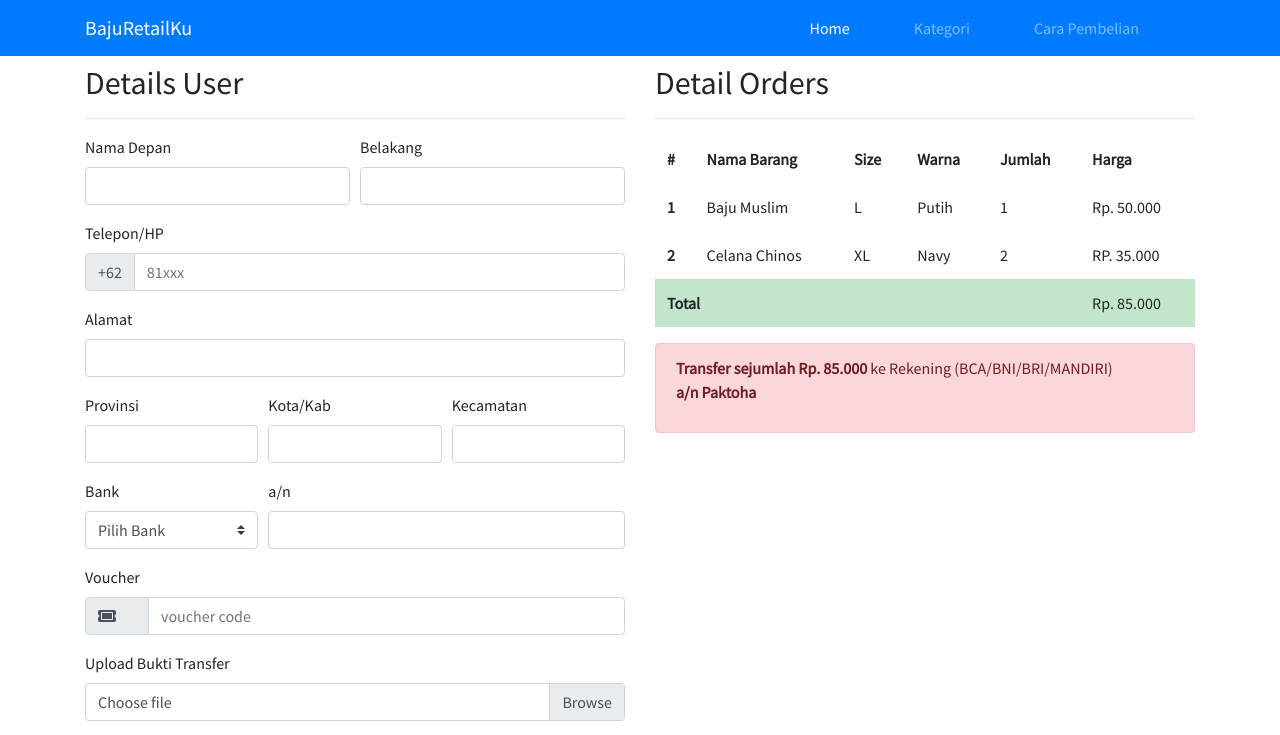
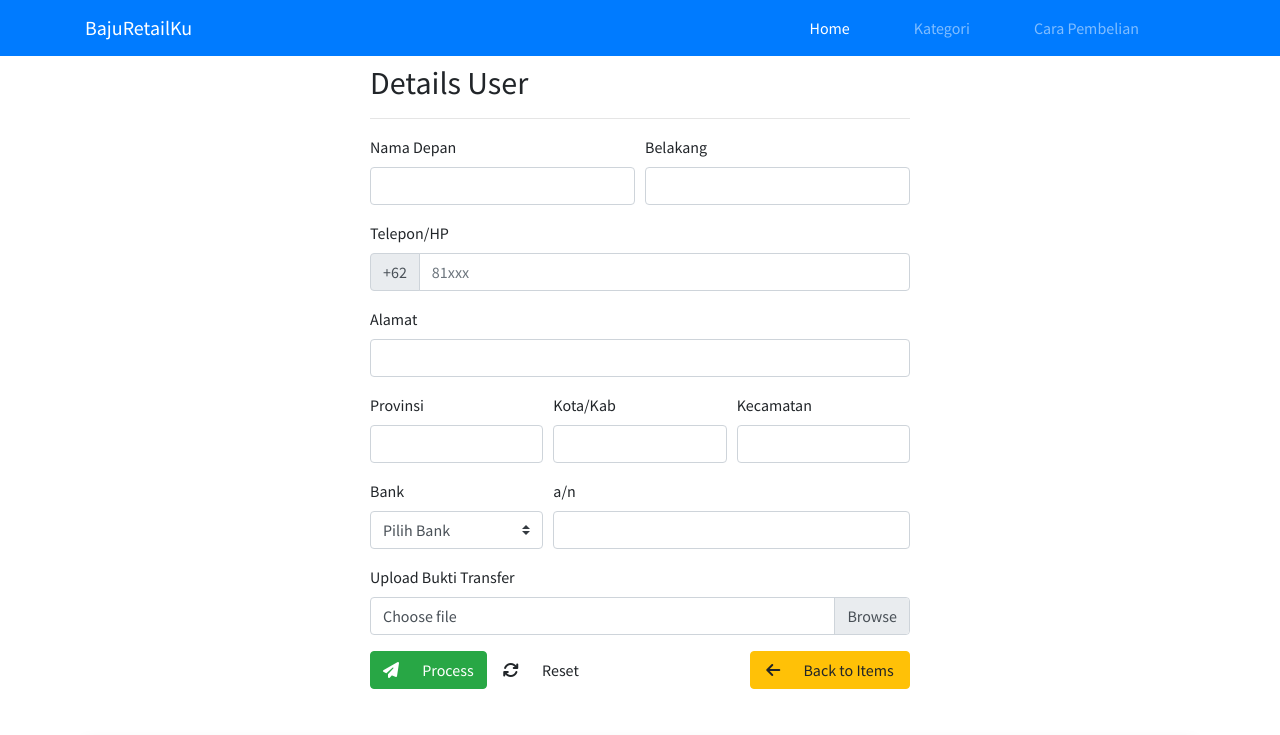
Before and after one commit to EBUSINES/bajuretail, a PHP site: page /bajuretail/view/payment.php in a window 1280 px wide. Shown: the top 735 px of the page. Run offline with PHP 8.4, Linux system fonts and the light colour scheme; some libraries are stand-ins or nearby versions.

Commit message:
Details User

```diff
--- a/view/payment.php
+++ b/view/payment.php
@@ -2,52 +2,52 @@
 include '../header.php';
 ?>
 <div class="container" style="margin-top:5%;">
-    <div class="row">
+    <div class="row justify-content-md-center">
         <div class="col col-md-6">
-            <h2>Details User</h2>
+            <h2 class="pay">Details User</h2>
             <hr>
             <form>
                 <div class="form-row">
                     <div class="form-group col-md-6">
-                        <label for="inputEmail4">Nama Depan</label>
-                        <input type="email" class="form-control" id="inputEmail4">
+                        <label for="namadepan">Nama Depan</label>
+                        <input type="text" class="form-control" name="namadepan" id="namadepan">
                     </div>
                     <div class="form-group col-md-6">
-                        <label for="inputPassword4">Belakang</label>
-                        <input type="password" class="form-control" id="inputPassword4">
+                        <label for="namabelakang">Belakang</label>
+                        <input type="text" class="form-control" name="namabelakang" id="namabelakang">
                     </div>
                 </div>
                 <div class="form-group">
-                    <label for="inlineFormInputGroup">Telepon/HP</label>
+                    <label for="telepon">Telepon/HP</label>
                     <div class="input-group mb-2">
                         <div class="input-group-prepend">
                             <div class="input-group-text">+62</div>
                         </div>
-                        <input type="text" class="form-control" id="inlineFormInputGroup" placeholder="81xxx">
+                        <input type="text" class="form-control" name="telepon" id="telepon" placeholder="81xxx">
                     </div>
                 </div>
                 <div class="form-group">
-                    <label for="inputAddress">Alamat</label>
-                    <input type="text" class="form-control" id="inputAddress">
+                    <label for="alamat">Alamat</label>
+                    <input type="text" class="form-control" name="alamat" id="alamat">
                 </div>
                 <div class="form-row">
                     <div class="form-group col-md-4">
-                        <label for="inputCity">Provinsi</label>
-                        <input type="text" class="form-control" id="inputCity">
+                        <label for="provinsi">Provinsi</label>
+                        <input type="text" class="form-control" id="provinsi" name="provinsi">
                     </div>
                     <div class="form-group col-md-4">
-                        <label for="inputState">Kota/Kab</label>
-                            <input type="text" class="form-control" id="inputCity">
+                        <label for="kota">Kota/Kab</label>
+                        <input type="text" class="form-control" id="kota" name="kota">
                     </div>
                     <div class="form-group col-md-4">
-                        <label for="inputZip">Kecamatan</label>
-                        <input type="text" class="form-control" id="inputZip">
+                        <label for="kecamatan">Kecamatan</label>
+                        <input type="text" class="form-control" id="kecamatan" name="kecamatan">
                     </div>
                 </div>
                 <div class="form-row">
                     <div class="form-group col-md-4">
-                        <label for="validationCustom04">Bank</label>
-                        <select class="custom-select" id="validationCustom04" required>
+                        <label for="pilihbank">Bank</label>
+                        <select class="custom-select" id="pilihbank" name="pilihbank" required>
                             <option selected disabled value="">Pilih Bank</option>
                             <option>Bank BCA</option>
                             <option>Bank BNI</option>
@@ -56,70 +56,27 @@ include '../header.php';
                         </select>
                     </div>
                     <div class="form-group col-md-8">
-                        <label for="inputCity">a/n</label>
-                        <input type="text" class="form-control" id="inputCity">
+                        <label for="atasnama">a/n</label>
+                        <input type="text" class="form-control" id="atasnama" name="atasnama">
                     </div>
                 </div>
                 <div class="form-group">
-                    <label for="inlineFormInputGroup">Voucher</label>
-                    <div class="input-group mb-2">
-                        <div class="input-group-prepend">
-                            <div class="input-group-text"><i class="fa fa-ticket"></i></div>
-                        </div>
-                        <input type="text" class="form-control" id="inlineFormInputGroup" placeholder="voucher code">
+                    <label for="bukti">Upload Bukti Transfer</label>
+                    <div class="custom-file">
+                        <input type="file" class="custom-file-input" name="bukti" id="bukti">
+                        <label class="custom-file-label" for="bukti">Choose file</label>
                     </div>
                 </div>
-                <div class="form-group">
-                    <label for="customFile">Upload Bukti Transfer</label>
-                    <div class="custom-file">
-                        <input type="file" class="custom-file-input" id="customFile">
-                        <label class="custom-file-label" for="customFile">Choose file</label>
+                <div class="row pay">
+                    <div class="col col-md-8">
+                        <a href="<?= BASE_URL ?>/view/thanks.php" class="btn btn-success"><i class="fa fa-send"></i> Process</a>
+                        <button type="reset" class="btn btn-default"><i class="fa fa-refresh"></i> Reset </button></div>
+                    <div class="col col-md-4">
+                        <a href="<?= BASE_URL ?>/view/order.php" class="btn btn-block btn-warning mr-5"><i class="fa fa-arrow-left"></i> Back to Items</a>
                     </div>
                 </div>
-                <button type="submit" class="btn btn-success"><i class="fa fa-send"></i> Process</button>
-                <button type="submit" class="btn btn-default"><i class="fa fa-refresh"></i> Reset</button>
+
             </form>
-        </div>
-        <div class="col col-md-6">
-            <h2>Detail Orders</h2>
-            <hr>
-            <table class="table table-borderless table-hover">
-                <thead>
-                    <tr>
-                        <th scope="col">#</th>
-                        <th scope="col">Nama Barang</th>
-                        <th scope="col">Size</th>
-                        <th scope="col">Warna</th>
-                        <th scope="col">Jumlah</th>
-                        <th scope="col">Harga</th>
-                    </tr>
-                </thead>
-                <tbody>
-                    <tr>
-                        <th scope="row">1</th>
-                        <td>Baju Muslim</td>
-                        <td>L</td>
-                        <td>Putih</td>
-                        <td>1</td>
-                        <td>Rp. 50.000</td>
-                    </tr>
-                    <tr>
-                        <th scope="row">2</th>
-                        <td>Celana Chinos</td>
-                        <td>XL</td>
-                        <td>Navy</td>
-                        <td>2</td>
-                        <td>RP. 35.000</td>
-                    </tr>
-                    <tr class="table-success">
-                        <th scope="row" colspan="5">Total</th>
-                        <td>Rp. 85.000</td>
-                    </tr>
-                </tbody>
-            </table>
-            <div class="alert alert-danger" role="alert">
-                <p><b>Transfer sejumlah Rp. 85.000</b> ke Rekening (BCA/BNI/BRI/MANDIRI)<br><b>a/n Paktoha</b></p>
-            </div>
         </div>
     </div>
 </div>
```
